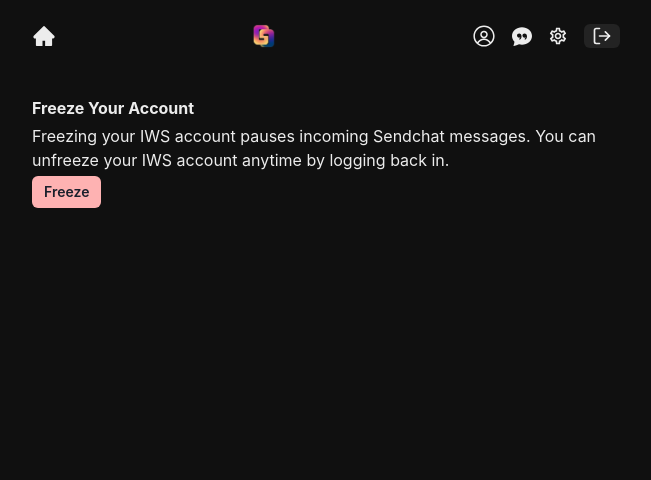
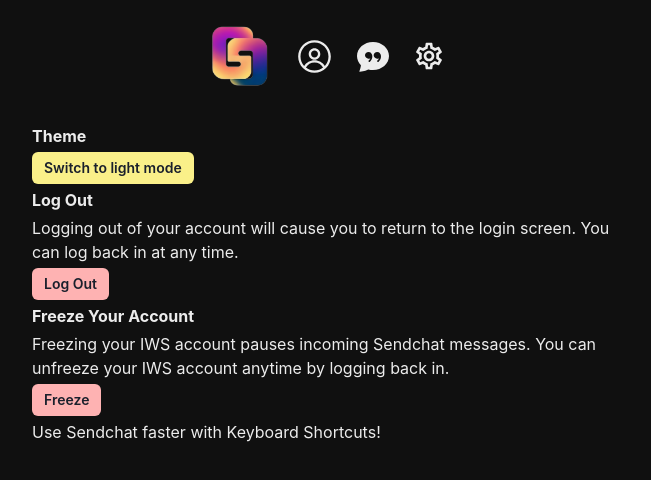
Before and after one commit to Intbar-Web-Services/Sendchat, a React (Vite) app in the folder frontend/: page /settings in a window 1280 px wide. Shown: the top 480 px of the page, without its empty margins (314-965 px from the left). Built offline with nearby package versions, Linux system fonts and the light colour scheme; no server answers; sample sign-in values are in the browser's storage.

Commit message:
pappy changes

```diff
--- a/frontend/src/components/Header.jsx
+++ b/frontend/src/components/Header.jsx
@@ -1,4 +1,4 @@
-import { Button, Flex, Image, Link, useColorMode } from "@chakra-ui/react";
+import { Button, Center, Flex, Image, Link, useColorMode } from "@chakra-ui/react";
 import { useRecoilValue, useSetRecoilState } from "recoil";
 import userAtom from "../atoms/userAtom";
 import { AiFillHome } from "react-icons/ai";
@@ -41,10 +41,16 @@
 	  }, [handleKeyPress]);
 
 	return (
-		<Flex justifyContent={"space-between"} mt={6} mb='12'>
+		<Flex justifyContent={"center"} mt={6} mb='9' gap={6}>
 			{user && (
 				<Link as={RouterLink} to='/'>
-					<AiFillHome size={24} />
+					<Image
+				cursor={"pointer"}
+				alt='logo'
+				w={16}
+				h={16}
+				src={colorMode === "dark" ? "/favicon.png" : "/favicon.png"}
+			/>
 				</Link>
 			)}
 			{!user && (
@@ -53,28 +59,19 @@
 				</Link>
 			)}
 
-			<Image
-				cursor={"pointer"}
-				alt='logo'
-				w={6}
-				src={colorMode === "dark" ? "/favicon.png" : "/favicon.png"}
-				onClick={toggleColorMode}
-			/>
+
 
 			{user && (
-				<Flex alignItems={"center"} gap={4}>
+				<Flex alignItems={"center"} gap={6}>
 					<Link as={RouterLink} to={`/user/${user.username}`}>
-						<RxAvatar size={24} />
+						<RxAvatar size={37} />
 					</Link>
 					<Link as={RouterLink} to={`/chat`}>
-						<BsFillChatQuoteFill size={20} />
+						<BsFillChatQuoteFill size={32} />
 					</Link>
 					<Link as={RouterLink} to={`/settings`}>
-						<MdOutlineSettings size={20} />
+						<MdOutlineSettings size={32} />
 					</Link>
-					<Button size={"xs"} onClick={logout}>
-						<FiLogOut size={20} />
-					</Button>
 				</Flex>
 			)}
 
--- a/frontend/src/components/MessageContainer.jsx
+++ b/frontend/src/components/MessageContainer.jsx
@@ -118,7 +118,7 @@
 			<Link to={`/user/${selectedConversation.username}`}>
 			<Flex w={"full"} h={12} alignItems={"center"} gap={2} _hover={{
 				cursor: "pointer",
-				bg: useColorModeValue("gray.9000", "gray.dark"),
+				bg: useColorModeValue("gray.9000", "black.dark"),
 				color: "white",
 			}}>
 				<Avatar src={selectedConversation.userProfilePic} size={"sm"}
--- a/frontend/src/pages/SettingsPage.jsx
+++ b/frontend/src/pages/SettingsPage.jsx
@@ -1,11 +1,18 @@
-import { Button, Text } from "@chakra-ui/react";
+import { Button, Divider, Flex, Text, position } from "@chakra-ui/react";
 import useShowToast from "../hooks/useShowToast";
 import useLogout from "../hooks/useLogout";
+import { useNavigate, Link } from "react-router-dom";
+import { useColorMode, useColorModeValue } from "@chakra-ui/react";
+import { useEffect } from "react";
 
 export const SettingsPage = () => {
 	const showToast = useShowToast();
 	const logout = useLogout();
-
+	const navigate = useNavigate();
+	var currentColorMode = ""
+	const { colorMode, toggleColorMode } = useColorMode();
+	if (colorMode === "light") { currentColorMode = "dark" }
+	if (colorMode === "dark") { currentColorMode = "light" }
 	const freezeAccount = async () => {
 		if (!window.confirm("Are you sure you want to freeze your IWS account? This will disable access to ALL IWS services.")) return;
 
@@ -31,12 +38,35 @@
 	return (
 		<>
 			<Text my={1} fontWeight={"bold"}>
+				Theme
+			</Text>
+			<Button size={"sm"} colorScheme='yellow' onClick={toggleColorMode}>
+				Switch to {currentColorMode} mode
+			</Button>
+			<Text my={1} fontWeight={"bold"}>
+				Log Out
+			</Text>
+			<Text my={1}>Logging out of your account will cause you to return to the login screen. You can log back in at any time.</Text>
+			<Button size={"sm"} colorScheme='red' onClick={logout}>
+				Log Out
+			</Button>
+			<Text my={1} fontWeight={"bold"}>
 				Freeze Your Account
 			</Text>
 			<Text my={1}>Freezing your IWS account pauses incoming Sendchat messages. You can unfreeze your IWS account anytime by logging back in.</Text>
 			<Button size={"sm"} colorScheme='red' onClick={freezeAccount}>
 				Freeze
 			</Button>
+
+			<Flex _hover={{
+				cursor: "pointer",
+				bg: useColorModeValue("gray.9000", "gray.dark"),
+				color: "white",
+			}}>
+				<Link to={"/shortcuts"}>
+					<Text my={1}>Use Sendchat faster with Keyboard Shortcuts!</Text>
+				</Link>
+			</Flex>
 		</>
 	);
 };
```
